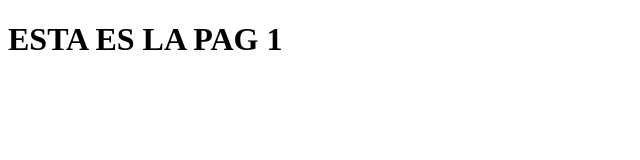
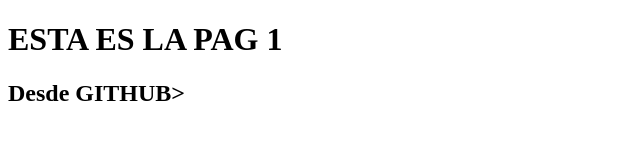
Before and after one commit to EdwinParra76/ProyectoWebEmpresaP, a plain HTML site: page index.html in a window 1280 px wide. Shown: the whole page, without its empty margins (0-640 px from the left). Drawn offline with Linux system fonts and the light colour scheme.

Commit message:
Update index.html

```diff
--- a/index.html
+++ b/index.html
@@ -8,5 +8,6 @@
 </head>
 <body>
     <h1>ESTA ES LA PAG 1</h1>
+    <h2>Desde GITHUB>
 </body>
 </html>
```
